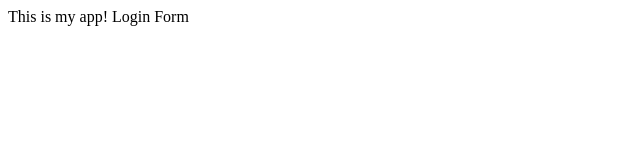
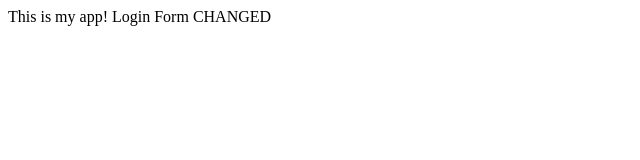
Before and after one commit to Uppi1i/myappsample, a plain HTML site: page index.html in a window 1280 px wide. Shown: the whole page, without its empty margins (0-640 px from the left). Drawn offline with Linux system fonts and the light colour scheme.

Commit message:
changed index.html

```diff
--- a/index.html
+++ b/index.html
@@ -5,5 +5,6 @@
 	<body>
 	  This is my app!
 	  Login Form
+	  CHANGED
 	</body>
 </html>
```
